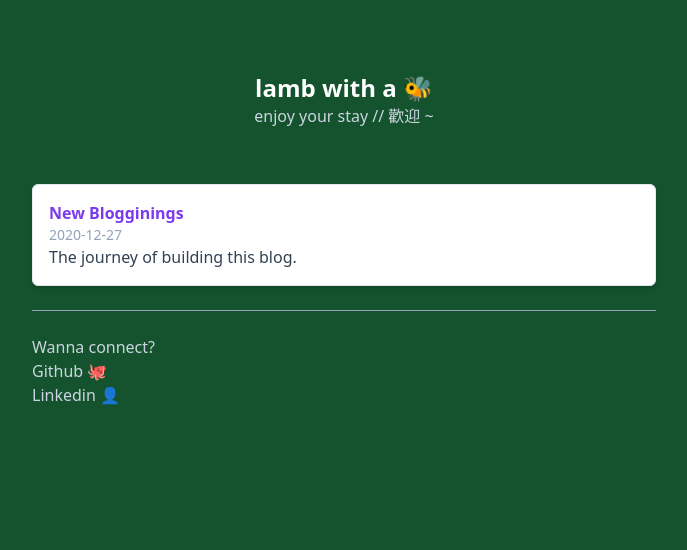
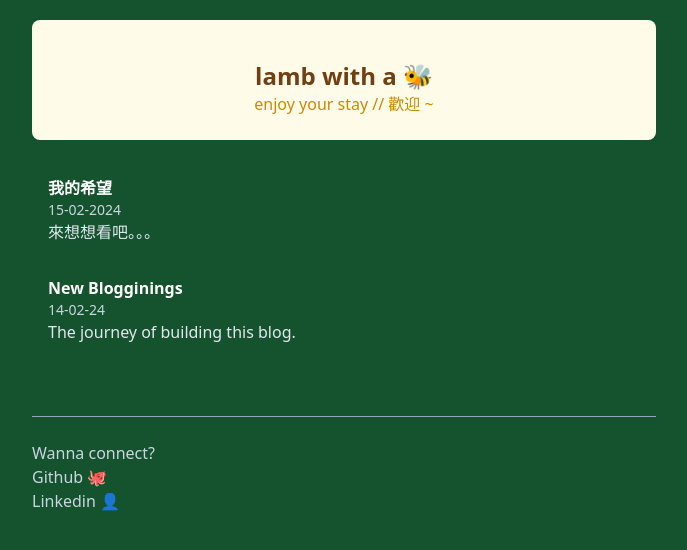
Before and after one commit to lamb-chen/website, a Next.js app: page / in a window 1280 px wide. Shown: the top 550 px of the page, without its empty margins (296-983 px from the left). Built offline with nearby package versions, Linux system fonts and the light colour scheme.

Commit message:
Added banner bg and started new post

```diff
--- a/app/components/PostPreview.tsx
+++ b/app/components/PostPreview.tsx
@@ -3,12 +3,12 @@ import Link from "next/link";
 
 const PostPreview = (props: PostMetadata) => {
     return (
-    <div className="border border-slate-200 p-4 rounded-md shadow-md bg-white">
+    <div className="p-4 rounded-md shadow-m">
         <Link href={`/posts/${props.slug}`}>
-            <h2 className="font-bold text-violet-600 hover:underline">{props.title}</h2>
+            <h2 className="font-bold text-white hover:underline">{props.title}</h2>
         </Link>
-        <p className="text-sm text-slate-400">{props.date}</p>
-        <p className="text-slate-700">{props.subtitle}</p>
+        <p className="text-sm text-slate-300">{props.date}</p>
+        <p className="text-slate-200">{props.subtitle}</p>
     </div>
     );
 }
--- a/app/layout.tsx
+++ b/app/layout.tsx
@@ -10,12 +10,12 @@ export default function RootLayout({
     // my = mt-6 and mb-6 (margin top, margin bottom)
     const header = (
       <header>
-        <div className="text-center p-8 my-6 rounded-md">
+        <div className="text-center p-6 my-5 mx-30 rounded-lg bg-yellow-50">
           {/* <Image src="/four-leaf.png" width={40} height={40} className="mx-auto" alt="Drawing of four leaf clover"/> */}
           <Link href="/">
-            <h1 className="text-2xl text-white font-bold mt-4">lamb with a 🐝</h1>
+            <h1 className="text-2xl text-yellow-900 font-bold mt-4 ">lamb with a 🐝</h1>
           </Link>
-          <p className="text-slate-300">enjoy your stay // 歡迎 ~</p>
+          <p className="text-yellow-600">enjoy your stay // 歡迎 ~</p>
         </div>
       </header>
     );
--- a/app/posts/[slug]/page.tsx
+++ b/app/posts/[slug]/page.tsx
@@ -1,5 +1,5 @@
 import fs from "fs";
-import Markdown from "markdown-to-jsx";
+import ReactMarkdown from "react-markdown";
 import matter from "gray-matter";
 import getPostMetadata from "@/app/components/getPostMetadata";
 
@@ -23,11 +23,40 @@ const PostPage = (props: any) => {
   const slug = props.params.slug;
   const post = getPostContent(slug);
   return (
-    <div>
-      <h1 className="text-2xl text-violet-600">{post.data.title}</h1>
-      <p>{post.data.date}</p>
+    <div className="text-white">
+      <h1 className="text-3xl">{post.data.title}</h1>
+      <p className="text-slate-300 my-3">{post.data.date}</p>
       <article className="prose lg:prose-xl">
-        <Markdown>{post.content}</Markdown>
+      <ReactMarkdown
+          components={{
+            // Style links
+            a: ({ node, ...props }) => (
+              <a className="text-white hover:underline" {...props} />
+            ),
+            // Style headings
+            h4: ({ node, ...props }) => (
+              <h4 className="text-2xl text-white" {...props} />
+            ),
+            h2: ({ node, ...props }) => (
+              <h2 className="text-xl text-white" {...props} />
+            ),
+            h3: ({ node, ...props }) => (
+              <h3 className="text-lg text-white" {...props} />
+            ),
+            p: ({ node, ...props }) => (
+              <p className="text-lg text-white" {...props} />
+            ),
+            code: ({ node, ...props }) => (
+              <code className="text-lg text-white" {...props} />
+            ),
+            li: ({ node, ...props }) => (
+              <li className="text-lg text-white" {...props} />
+            ),
+            // Add more heading levels if needed
+          }}
+        >
+          {post.content}
+        </ReactMarkdown>
       </article>
     </div>
   );
--- a/package.json
+++ b/package.json
@@ -12,7 +12,8 @@
     "gray-matter": "^4.0.3",
     "next": "14.1.0",
     "react": "^18",
-    "react-dom": "^18"
+    "react-dom": "^18",
+    "react-markdown": "^9.0.1"
   },
   "devDependencies": {
     "@tailwindcss/typography": "^0.5.10",
--- /dev/null
+++ b/posts/inital-thoughts.md
@@ -0,0 +1,7 @@
+---
+title: "我的希望"
+subtitle: "來想想看吧。。。"
+date: "15-02-2024"
+---
+
+最近在想我應該多學習中文。
--- a/posts/blog-building.md
+++ b/posts/new-bloggings.md
@@ -1,15 +1,13 @@
 ---
 title: "New Blogginings"
 subtitle: "The journey of building this blog."
-date: "2020-12-27"
+date: "14-02-24"
 ---
 
 Initially inspired by [Benedict Neo's](bneo.xyz) website, I decided to embark on my own journey to create my very own website.
 
 ## 1: Breaking the ice
 Following [pixegami's tutorial](https://www.youtube.com/watch?v=Hiabp1GY8fA) to understand the basics of Next.js, Tailwind CSS, and create the skeleton of this blog.
-
-![Image of Lamb's inital blog. Each on a new line are the following: a title saying Lamb's Blog, a subheading saying Day 1, a link saying blog-building, and a footer saying Developed by Lamb.](/images/day-1-blog.png)
 
 ### Things I learnt:
 - Download node, Next.JS and npm on WSL - NOT on Windows! It won't work :<
```
Also changed, not shown: posts/template.md (added, +5 -0 lines), 1 other file (tests, documents, lock files or other folders).
